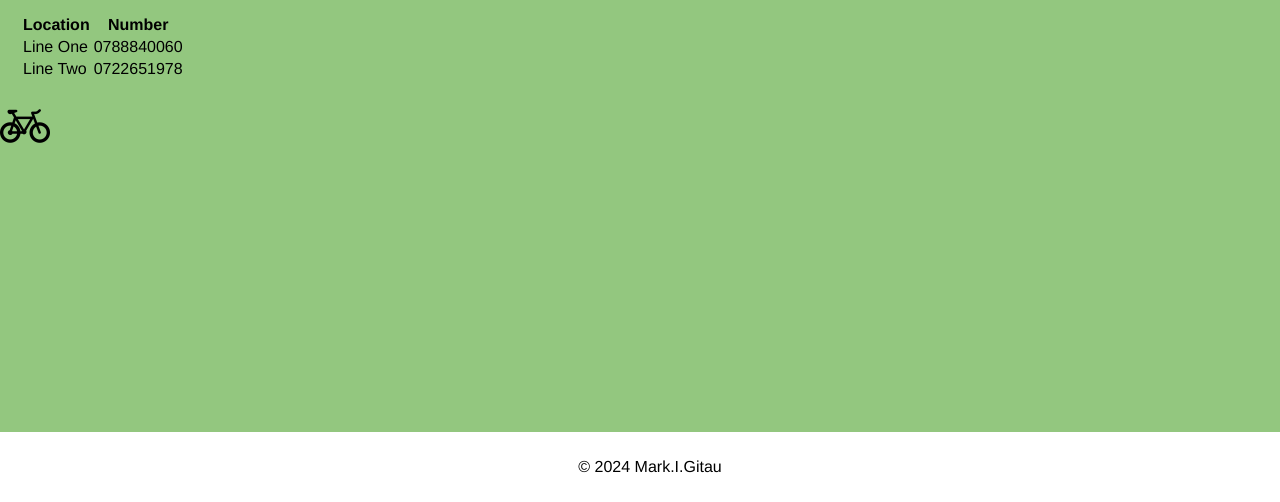
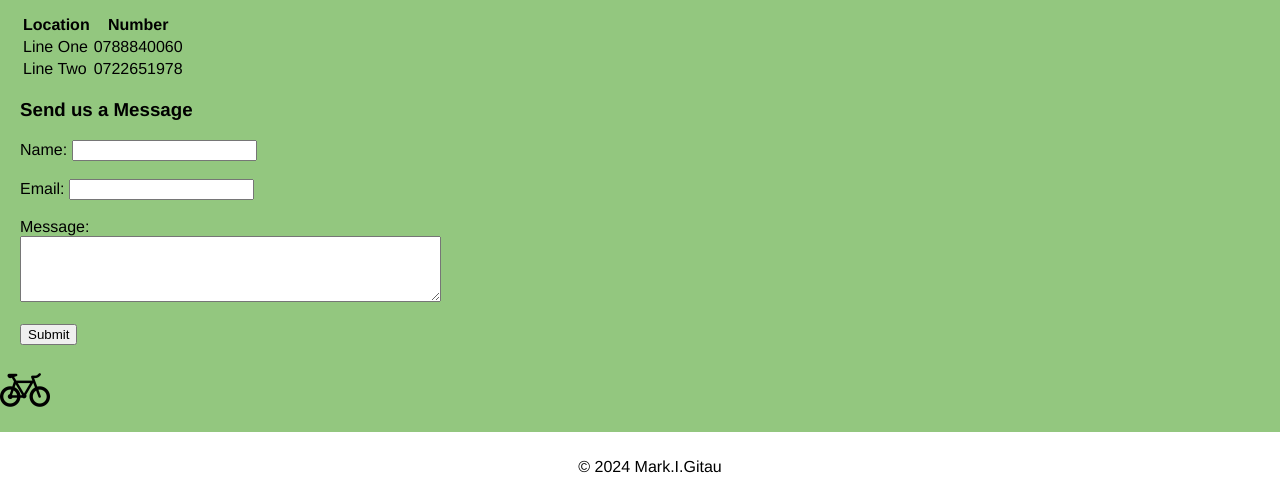
Before and after one commit to mrggitau/Web-assignment-2, a plain HTML site: page contact.html in a window 1280 px wide. Shown: the part 298-800 px from the top of the page. Drawn offline with Linux system fonts and the light colour scheme.

Commit message:
second commit

```diff
--- a/contact.html
+++ b/contact.html
@@ -40,6 +40,20 @@
                 <td>0722651978</td>
             </tr>
         </table>
+
+        <h3>Send us a Message</h3>
+        <form action="submit_contact_form.php" method="post">
+            <label for="name">Name:</label>
+            <input type="text" id="name" name="name" required><br><br>
+
+            <label for="email">Email:</label>
+            <input type="email" id="email" name="email" required><br><br>
+
+            <label for="message">Message:</label><br>
+            <textarea id="message" name="message" rows="4" cols="50" required></textarea><br><br>
+
+            <input type="submit" value="Submit">
+        </form>
     </main>
     <img src="icon.png" height="50" width="50" >
 
```
